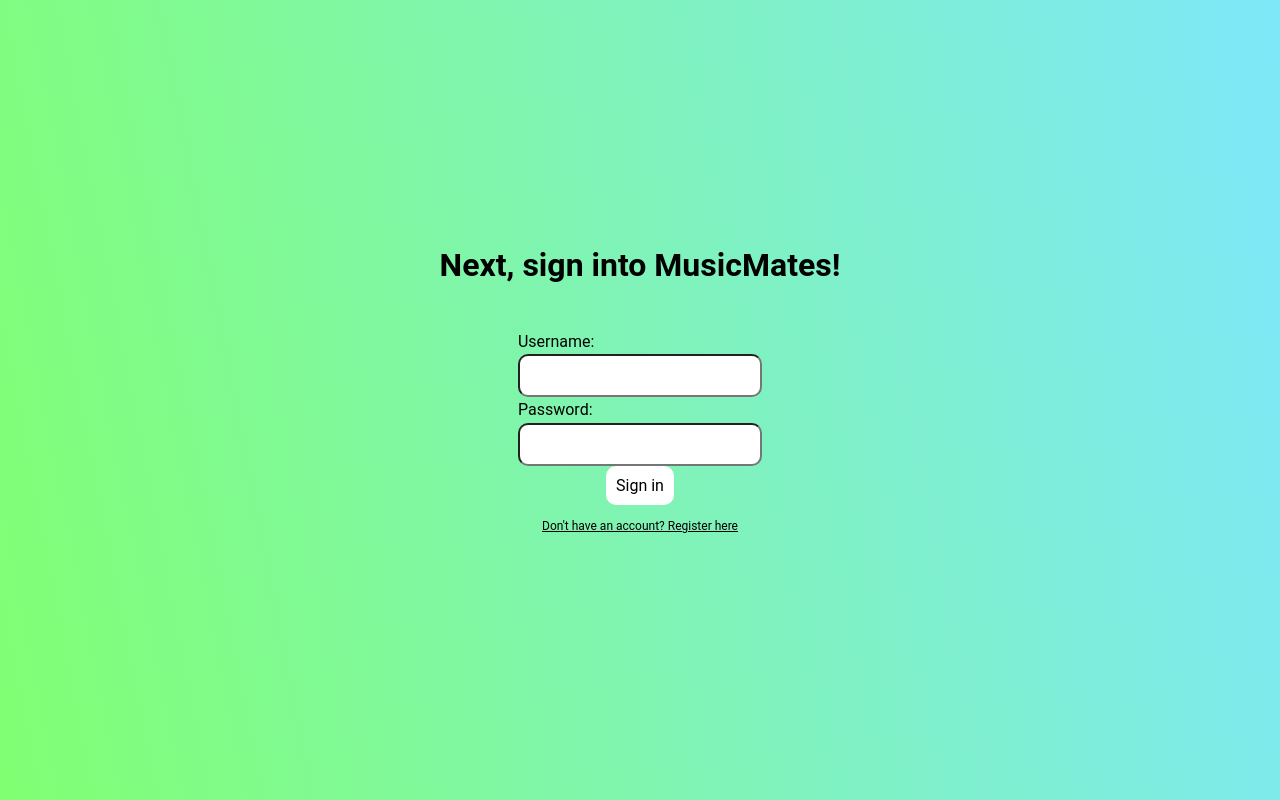
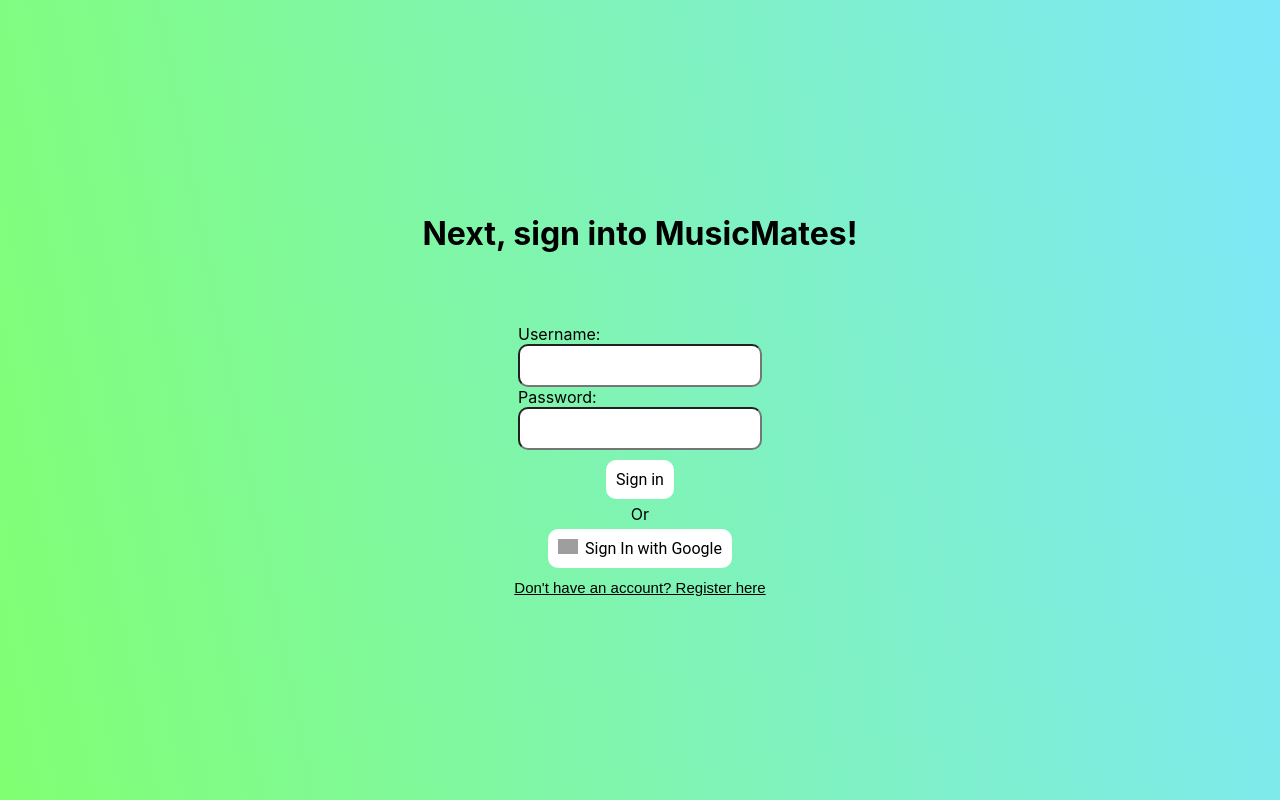
Before and after one commit to izabela-ad/MusicMates, a React (Create React App) app in the folder musicmate-reactapp/: page /register in a window 1280 px wide. Both pictures are taken after typing "Sample", "Sample123", "Sample123" into the empty fields and a click on the input "Register". Built offline with nearby package versions, Linux system fonts and the light colour scheme; grey boxes are pictures that could not be loaded.

Commit message:
google login added, fixed styling

```diff
--- a/musicmate-reactapp/package.json
+++ b/musicmate-reactapp/package.json
@@ -7,7 +7,9 @@
     "@testing-library/react": "^13.4.0",
     "@testing-library/user-event": "^13.5.0",
     "assert": "^2.0.0",
+    "bootstrap": "^5.3.0-alpha1",
     "buffer": "^6.0.3",
+    "firebase": "^9.17.1",
     "jquery": "^3.6.1",
     "react": "^18.2.0",
     "react-dom": "^18.2.0",
--- a/musicmate-reactapp/src/APICalls.js
+++ b/musicmate-reactapp/src/APICalls.js
@@ -272,7 +272,7 @@
         <div id="search" data-tab-content className="active">
           <div className="searchBox">
             <input id="artistName" type="text" placeholder="Artist Name" />
-            <button id="search" onClick={loadData}>
+            <button className="search" onClick={loadData}>
               🔎
             </button>
           </div>
--- a/musicmate-reactapp/src/App.css
+++ b/musicmate-reactapp/src/App.css
@@ -1,20 +1,22 @@
-* {
+body {
   margin: 0;
   padding: 0;
-  box-sizing: border-box;
+  /* box-sizing: border-box; */
   background-color: #0d0e0f;
 }
 
-body,
 input,
 textarea,
-select,
-button {
+select
+/* button */ {
   color: white;
   font: 400 1rem "Roboto", sans-serif;
 }
+p {
+  margin: 5px;
+}
 
-button {
+.spotify {
   display: block;
   width: 100%;
   border: none;
@@ -26,7 +28,7 @@
   text-align: center;
 }
 
-button:hover {
+.spotify:hover {
   color: black;
 }
 
@@ -36,6 +38,7 @@
   cursor: pointer;
 }
 h1 {
+  color: white;
   text-align: center;
 }
 main {
@@ -78,13 +81,17 @@
   text-align: center;
 }
 
-.searchBox button {
+.search {
   border-radius: 0 8px 8px 0;
+  font-size: 30px;
   border: 0;
-  height: 36px;
+  height: 44px;
   width: auto;
   padding: 4px 16px;
   background-color: white;
+}
+.search:hover {
+  cursor: pointer;
 }
 
 .artistBox {
@@ -128,12 +135,18 @@
 }
 .button1 {
   border-radius: 8px;
+  font-size: 25px;
+  border: none;
   outline: none;
   height: 36px;
   width: auto;
   padding: 4px 16px;
   background-color: #04aa6d;
   color: white;
+}
+.button1:hover {
+  cursor: pointer;
+  color: black;
 }
 .button2 {
   border-radius: 8px;
@@ -153,6 +166,27 @@
   background-color: #04aa6d;
   color: white;
 }
+.formButton {
+  border: none;
+  color: #000;
+  background-color: white;
+  padding: 10px;
+  border-radius: 10px;
+  font: 400 1rem "Roboto", sans-serif;
+  /* background-color: transparent; */
+  /* border: 1px; */
+}
+.formButton:hover {
+  transition: 0.2s;
+  background-color: rgb(50, 50, 50);
+  color: white;
+  cursor: pointer;
+}
+#googlelogo {
+  float: left;
+  margin-right: 7px;
+  width: 20px;
+}
 
 [data-tab-content] {
   display: none;
@@ -163,11 +197,11 @@
 .tab.active {
   background-color: black;
 }
-body {
+/* body {
   background: #2c3e50;
   color: #ecf0f1;
   line-height: 1.618em;
-}
+} */
 .wrapper {
   max-width: 50rem;
   width: 100%;
@@ -231,10 +265,16 @@
   transition: all 0.35s;
 }
 .switchpage {
-  font-size: 12px;
+  margin: 10px;
+  font-size: 15px;
   background: none;
   color: black;
   text-decoration: underline;
+  border: none;
+}
+.switchpage:hover {
+  cursor: pointer;
+  color: rgb(48, 47, 47);
 }
 .UserRegister {
   justify-content: center;
@@ -255,14 +295,14 @@
   background-color: transparent;
   box-sizing: content-box;
 }
-#submit {
+/* .formButton {
   border: none;
   color: #000;
   background-color: white;
   padding: 10px;
   border-radius: 10px;
   cursor: pointer;
-}
+} */
 label {
   background-color: transparent;
   width: 100%;
@@ -275,11 +315,14 @@
   border-radius: 10px;
 }
 p {
-  color: red;
   background-color: transparent;
 }
-#different {
+.redtext {
+  color: red;
+}
+.different {
   padding: 0px 0 50px;
+  color: black;
   background-color: transparent;
   width: 100%;
 }
--- a/musicmate-reactapp/src/Login.js
+++ b/musicmate-reactapp/src/Login.js
@@ -45,6 +45,9 @@
       localStorage.setItem("accessToken", access_token);
       localStorage.setItem("tokenType", token_type);
       localStorage.setItem("expiresIn", expires_in);
+      // console.log(access_token);
+      // console.log(token_type);
+      // console.log(expires_in);
       handleClick();
     }
   });
@@ -54,7 +57,9 @@
 
   return (
     <div className="container">
-      <button onClick={handleLogin}>Login into Spotify</button>
+      <button className="spotify" onClick={handleLogin}>
+        Login into Spotify
+      </button>
       <h3 className="animate-charcter"> MUSICMATE</h3>
     </div>
   );
--- a/musicmate-reactapp/src/UserProfile.js
+++ b/musicmate-reactapp/src/UserProfile.js
@@ -1,7 +1,26 @@
 import "./App.css";
 import React, { useEffect, useState } from "react";
 import APICalls from "./APICalls";
-import { useNavigate } from "react-router-dom";
+import { useNavigate } from "react-router-dom"; // Import the functions you need from the SDKs you need
+import { initializeApp } from "firebase/app";
+import { getAuth, signInWithPopup, GoogleAuthProvider } from "firebase/auth";
+
+// TODO: Add SDKs for Firebase products that you want to use
+// https://firebase.google.com/docs/web/setup#available-libraries
+
+// Your web app's Firebase configuration
+const firebaseConfig = {
+  apiKey: "AIzaSyB_6as5__n3z1QLnurXeXymtJBMr0ts9Vc",
+  authDomain: "musicmate-9669c.firebaseapp.com",
+  projectId: "musicmate-9669c",
+  storageBucket: "musicmate-9669c.appspot.com",
+  messagingSenderId: "368024610536",
+  appId: "1:368024610536:web:f83d8d41154a5f29800b5d",
+};
+// Initialize Firebase
+const app = initializeApp(firebaseConfig);
+const auth = getAuth(app);
+const provider = new GoogleAuthProvider();
 
 export const UserProfile = (props) => {
   const [username, setUser] = useState("");
@@ -16,6 +35,29 @@
   const handleClickHome = () => {
     navigate("/home");
   };
+  function googleAuth(auth, provider) {
+    signInWithPopup(auth, provider)
+      .then((result) => {
+        // This gives you a Google Access Token. You can use it to access the Google API.
+        const credential = GoogleAuthProvider.credentialFromResult(result);
+        const token = credential.accessToken;
+        // The signed-in user info.
+        const user = result.user;
+        // IdP data available using getAdditionalUserInfo(result)
+        // ...
+        handleClickHome();
+      })
+      .catch((error) => {
+        // Handle Errors here.
+        const errorCode = error.code;
+        const errorMessage = error.message;
+        // The email of the user's account used.
+        const email = error.customData.email;
+        // The AuthCredential type that was used.
+        const credential = GoogleAuthProvider.credentialFromError(error);
+        // ...
+      });
+  }
   const handleSubmit = (e) => {
     e.preventDefault();
     if (
@@ -38,7 +80,7 @@
   ) : (
     <div className="UserRegister">
       <div className="auth-form-container">
-        <h1 id="different">Next, sign into MusicMates!</h1>
+        <h1 className="different">Next, sign into MusicMates!</h1>
         <form className="login-form" onSubmit={handleSubmit}>
           <label htmlFor="fname">Username:</label>
           <input
@@ -56,9 +98,22 @@
             id="lname"
             name="lname"
           ></input>
-          <p>{incorr}</p>
-          <input type="submit" id="submit" value="Sign in"></input>
+          <p className="redtext">{incorr}</p>
+          <input type="submit" className="formButton" value="Sign in"></input>
         </form>{" "}
+        <p>Or</p>
+        <button
+          className="formButton"
+          onClick={() => googleAuth(auth, provider)}
+          // onClick={() => props.onFormSwitch("register")}
+        >
+          <img
+            id="googlelogo"
+            alt="Google sign-in"
+            src="https://upload.wikimedia.org/wikipedia/commons/thumb/5/53/Google_%22G%22_Logo.svg/512px-Google_%22G%22_Logo.svg.png"
+          />
+          Sign In with Google
+        </button>
         <button
           className="switchpage"
           onClick={handleClick}
--- a/musicmate-reactapp/src/UserRegister.js
+++ b/musicmate-reactapp/src/UserRegister.js
@@ -43,7 +43,7 @@
   return (
     <div className="UserRegister">
       <div className="auth-form-container">
-        <h1 id="different">Sign up!</h1>
+        <h1 className="different">Sign up!</h1>
         <form className="login-form" onSubmit={handleSubmit}>
           <label htmlFor="fname">Username:</label>
           <input
@@ -69,8 +69,8 @@
             id="lname"
             name="lname"
           ></input>
-          <p>{register}</p>
-          <input type="submit" id="submit" value="Register"></input>
+          <p className="redtext">{register}</p>
+          <input type="submit" className="formButton" value="Register"></input>
         </form>{" "}
         <button
           className="switchpage"
```
Also changed, not shown: 1 other file (tests, documents, lock files or other folders).
